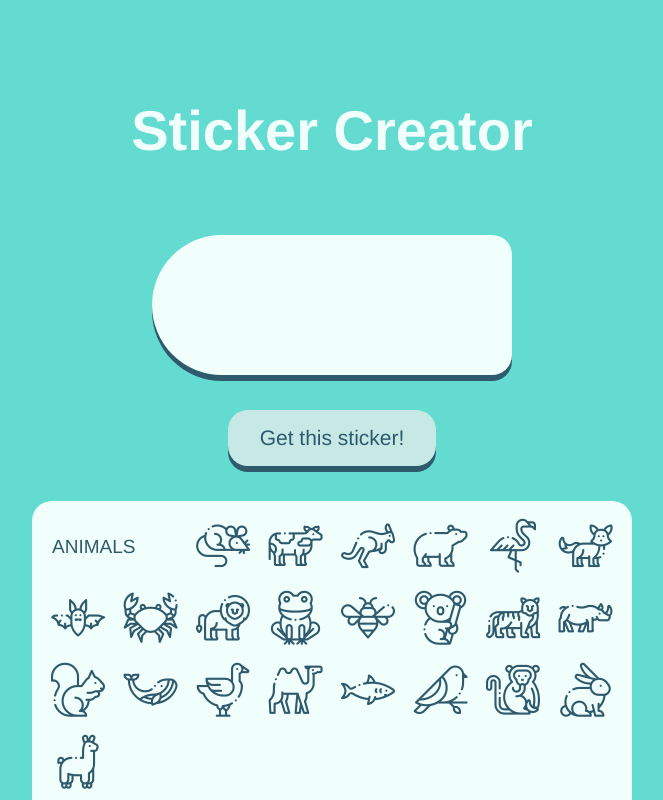
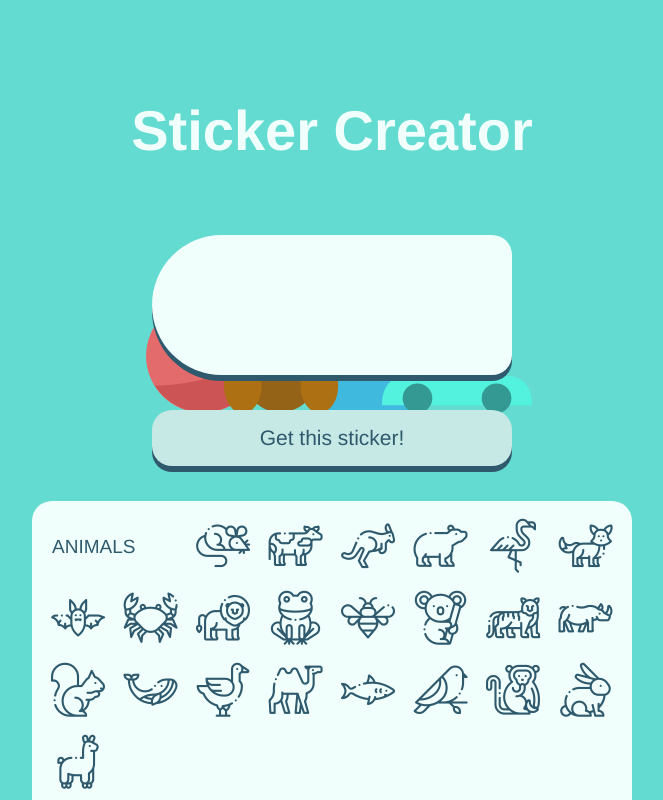
Before and after one commit to mudziok/sticker-labels, a Vue app: page / in a window 1280 px wide. Shown: the top 800 px of the page, without its empty margins (308-971 px from the left). Built offline with nearby package versions, Linux system fonts and the light colour scheme.

Commit message:
Add checkout hero background and animation

```diff
--- a/src/App.vue
+++ b/src/App.vue
@@ -1,25 +1,30 @@
 <template>
   <div id="app">
     <h1>Sticker Creator</h1>
-    <Sticker :name='selectedIcon' :isLocked='isLocked'/>
-    <a @click="isLocked = true">
-      <Button style="font-size: 21px">Get this sticker!</Button>
-    </a>
+    <div id='hero'>
+      <Display/>
+      <EditableSticker :name='selectedIcon' :isLocked='isLocked'/>
+      <a @click="isLocked = true">
+        <Button style="font-size: 21px">Get this sticker!</Button>
+      </a>
+    </div>
     <Picker />
   </div>
 </template>
 
 <script>
-import Sticker from '@/components/Sticker/Sticker.vue'
+import EditableSticker from '@/components/Sticker/EditableSticker.vue'
 import Button from '@/components/Button.vue'
+import Display from '@/components/Display.vue'
 import Picker from '@/components/Picker/Picker.vue'
 
 export default {
   name: 'App',
   components: {
-    Sticker,
+    EditableSticker,
     Button,
-    Picker
+    Picker,
+    Display
   },
   data() {
     return {
@@ -42,12 +47,21 @@
   --accent: #2f596d;
 }
 
+#hero {
+  min-width: 430px;
+  min-height: 300.5px;
+
+  position: relative;
+}
+
 a {
   -webkit-tap-highlight-color: transparent;
 }
 
 body {
   background: var(--background);
+  overflow-x: hidden;
+  overflow-y: scroll;
 }
 
 #app {
--- a/src/components/Button.vue
+++ b/src/components/Button.vue
@@ -18,7 +18,7 @@
 
 <style scoped>
 .button {
-  margin: 0;
+  margin: 35px;
   position: relative;
 }
 
--- /dev/null
+++ b/src/components/Display.vue
@@ -0,0 +1,61 @@
+<template>
+  <div id='display'>
+    <div style="position: relative">
+      <img src="../assets/toys.svg" style='z-index: -10; position: relative' alt="Toys with stickers on them"/>
+      <Sticker :name='selectedIcon' class='sticker s1'/>
+      <Sticker :name='selectedIcon' class='sticker s2'/>
+      <Sticker :name='selectedIcon' class='sticker s3'/>
+    </div>
+  </div>
+</template>
+
+<script>
+import Sticker from '@/components/Sticker/Sticker.vue'
+
+export default {
+  name: 'Display',
+  components: {
+    Sticker
+  },
+  computed: {
+    selectedIcon() {
+      return this.$root.$children[0].selectedIcon;
+    }
+  }
+}
+</script>
+
+<style scoped>
+#display {
+  width: 100%;
+  height: 100%;
+
+  min-width: 430px;
+  min-height: 300.5px;
+  position: absolute;
+  top: 0;
+  left: 0;
+
+  display: flex;
+  justify-content: center;
+  align-items: center;
+}
+
+.sticker {
+  transition: transform 0.4s ease-in-out;
+
+  position: absolute;
+  top: 0;
+  left: 0;
+}
+
+.s1 {
+  transform: translate(-120px, -10px) scale(0.1);
+}
+.s2 {
+  transform: translate(80px, 15px) scale(0.1);
+}
+.s3 {
+  transform: translate(145px, 26px) scale(0.1);
+}
+</style>
--- a/src/components/Picker/Picker.vue
+++ b/src/components/Picker/Picker.vue
@@ -1,13 +1,13 @@
 <template>
   <div id='picker'>
-    <div id="category-container" class="shape" ref="container">
+    <div id="category-container" class="shape" ref="container" :class="isCollapsed ? 'collapsed' : ''">
       <Category
         v-for="(category, index) in categories.entries"
         :key="index"
         :name="category.name"
         :icons="category.icons" />
     </div>
-    <div id="shadow" class="shape"></div>
+    <div id="shadow" class="shape" :class="isCollapsed ? 'collapsed' : ''"></div>
   </div>
 </template>
 
@@ -20,6 +20,9 @@
   components: {
     Category
   },
+  props: [
+    'isCollapsed'
+  ],
   data() {
     return {
       categories: categories_json
@@ -30,7 +33,6 @@
 
 <style scoped>
 #picker {
-  margin: 35px 0;
   position: relative;
   width: 100%;
   max-width: 600px;
@@ -58,11 +60,11 @@
 
 #shadow {
   position: absolute;
-  width: calc(100% - 20px);
-  transform: translateY(-24px);
+  width: 100%;
+  transform: translateY(-14px);
   z-index: -1;
-  height: 10px;
-  padding: 10px;
+  height: 20px;
+  padding: 0;
   border-radius: 0 0 20px 20px;
   background: var(--accent);
 }
@@ -70,5 +72,9 @@
 .shape {
   border-radius: 20px;
   overflow: hidden;
+  transition: all 1s ease-in-out;
+  transition-delay: 0.2s;
+  max-height: 1000px;
 }
+
 </style>
--- /dev/null
+++ b/src/components/Sticker/EditableSticker.vue
@@ -0,0 +1,53 @@
+<template>
+  <div id='container'>
+    <Sticker :name='name' :isLocked='isLocked' :class="isPreview ? 'preview' : ''"/>
+    <Scissors v-if='isLocked' id='scissors'/>
+  </div>
+</template>
+
+<script>
+import Sticker from '@/components/Sticker/Sticker.vue'
+import Scissors from '@/components/Sticker/Scissors.vue'
+
+export default {
+  name: 'EditableSticker',
+  components: {
+    Sticker,
+    Scissors
+  },
+  props: [
+    'name',
+    'isLocked'
+  ],
+  data() {
+    return {
+      isPreview: false
+    }
+  },
+  watch: {
+    isLocked() {
+      console.log('change');
+      window.setTimeout(()=>{this.isPreview = true;}, 3000);
+    }
+  }
+}
+</script>
+
+<style scoped>
+#container {
+  position: relative;
+  margin: 35px;
+}
+
+#scissors {
+  position: absolute;
+  z-index: -1;
+  top: 0;
+  left: 0;
+}
+
+.preview {
+  transition: transform 0.4s ease-in-out;
+  transform: translate(-52px, 54px) scale(0.1);
+}
+</style>
--- a/src/components/Sticker/Sticker.vue
+++ b/src/components/Sticker/Sticker.vue
@@ -1,12 +1,11 @@
 <template>
-  <div id='sticker'>
+  <div id='sticker' :class="isLocked ? 'isLocked' : ''">
     <div id='icon-container' class='both'>
       <AnimatedIcon :name='name' style='font-size: 55px' />
     </div>
     <div id='text-container' class='both'>
       <TextInput />
     </div>
-    <Scissors v-if='isLocked' id='scissors'/>
     <div id='shadow'>
       <div id='icon-container' class='both'></div>
       <div id='text-container' class='both'></div>
@@ -17,22 +16,17 @@
 <script>
 import TextInput from '@/components/Sticker/TextInput.vue'
 import AnimatedIcon from '@/components/Sticker/AnimatedIcon.vue'
-import Scissors from '@/components/Sticker/Scissors.vue'
 
 export default {
   name: 'Sticker',
   components: {
     TextInput,
-    AnimatedIcon,
-    Scissors
+    AnimatedIcon
   },
-  props: [
-    'name',
-    'isLocked'
-  ],
-  watch: {
-    isLocked() {
-      console.log('change');
+  props: {
+    name,
+    isLocked: {
+      default: true
     }
   }
 }
@@ -43,9 +37,11 @@
   display: flex;
   justify-content: flex-start;
   align-items: center;
-  position: relative;
 
-  margin: 35px;
+}
+
+.isLocked {
+  pointer-events: none;
 }
 
 #shadow {
@@ -83,11 +79,4 @@
 #shadow .both {
   background: var(--accent);
 }
-
-#scissors {
-  position: absolute;
-  z-index: -1;
-  top: 0;
-  left: 0;
-}
 </style>
```
Also changed, not shown: src/assets/toys.svg (added).
